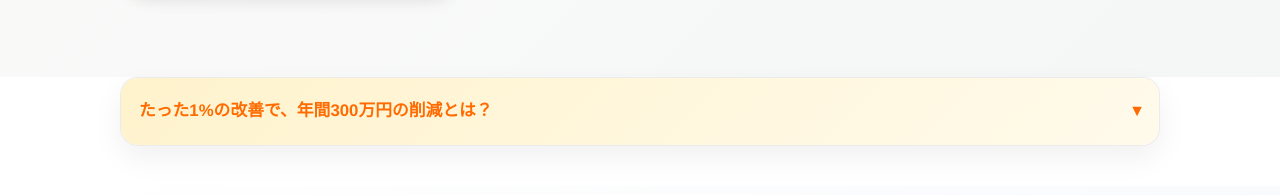
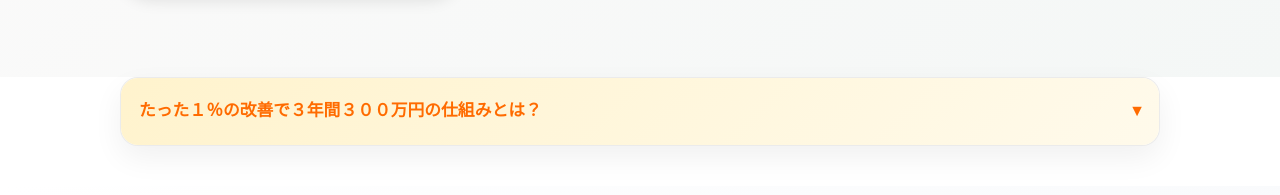
Before and after one commit to makoban/kokotomo_LP, a plain HTML site: page index.html in a window 1280 px wide. Shown: the part 909-1104 px from the top of the page. Drawn offline with Linux system fonts and the light colour scheme.

Commit message:
Update text in accordion summary for clarity

```diff
--- a/index.html
+++ b/index.html
@@ -1274,7 +1274,7 @@ details.kokotomo-accordion[open] .chev{ transform: rotate(180deg); }
   <div class="single-accordion">
     <details class="kokotomo-accordion">
       <summary>
-        たった1%の改善で、年間300万円の削減とは？
+        たった１％の改善で３年間３００万円の仕組みとは？
         <span class="chev">▾</span>
       </summary>
       <div class="kokotomo-accordion-body">
```
